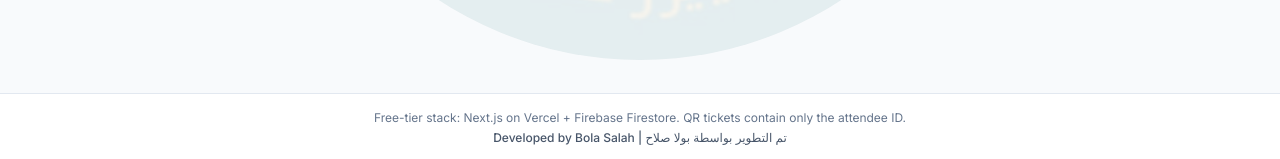
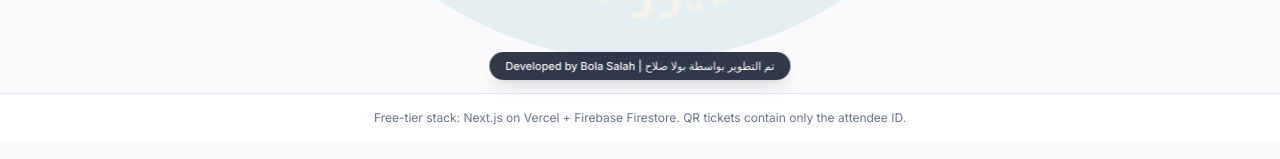
Before and after one commit to BolaSalah13/Golden-Years-Safir-Hotel-Event, a Next.js app: page / in a window 1280 px wide. Shown: the part 708-867 px from the top of the page. Built offline with nearby package versions, Linux system fonts and the light colour scheme; no server answers.

Commit message:
Remove email from search hint, drop two areas, pin fixed developer credit badge

```diff
--- a/app/admin/scan/page.tsx
+++ b/app/admin/scan/page.tsx
@@ -488,7 +488,7 @@ export default function ScanPage() {
             <input
               value={manual}
               onChange={(e) => setManual(e.target.value)}
-              placeholder="e.g. BolaSalah@gmail.com, بولا صلاح فتحي, or 01*********"
+              placeholder="e.g. بولا صلاح فتحي or 01*********"
               inputMode="search"
               className="w-full rounded-xl border border-slate-300 px-3 py-2.5 text-sm outline-none focus:border-slate-900 focus:ring-2 focus:ring-slate-200"
             />
--- a/app/layout.tsx
+++ b/app/layout.tsx
@@ -50,13 +50,19 @@ export default function RootLayout({
         </main>
         <footer className="no-print border-t border-slate-200 bg-white">
           <div className="mx-auto max-w-5xl px-4 py-4 text-center text-xs text-slate-500">
-            <p>Free-tier stack: Next.js on Vercel + Firebase Firestore. QR tickets
-            contain only the attendee ID.</p>
-            <p className="mt-1 font-medium text-slate-600" dir="auto">
-              Developed by Bola Salah | تم التطوير بواسطة بولا صلاح
-            </p>
+            Free-tier stack: Next.js on Vercel + Firebase Firestore. QR tickets
+            contain only the attendee ID.
           </div>
         </footer>
+        {/* Fixed credit badge — always visible on every page, even while scrolling */}
+        <div className="no-print pointer-events-none fixed bottom-3 left-1/2 z-50 -translate-x-1/2">
+          <p
+            dir="auto"
+            className="whitespace-nowrap rounded-full bg-slate-900/85 px-4 py-1.5 text-[11px] font-medium text-white shadow-lg backdrop-blur"
+          >
+            Developed by Bola Salah | تم التطوير بواسطة بولا صلاح
+          </p>
+        </div>
         </div>
       </body>
     </html>
--- a/app/page.tsx
+++ b/app/page.tsx
@@ -47,8 +47,6 @@ const BRANCHES = [
   "فيصل و الهرم",
   "الاسكندرية",
   "المنصورة",
-  "الجروب الثقافي",
-  "جروب الهوايات",
   "ضيف",
 ];
 
```
Also changed, not shown: 1 other file (tests, documents, lock files or other folders).
